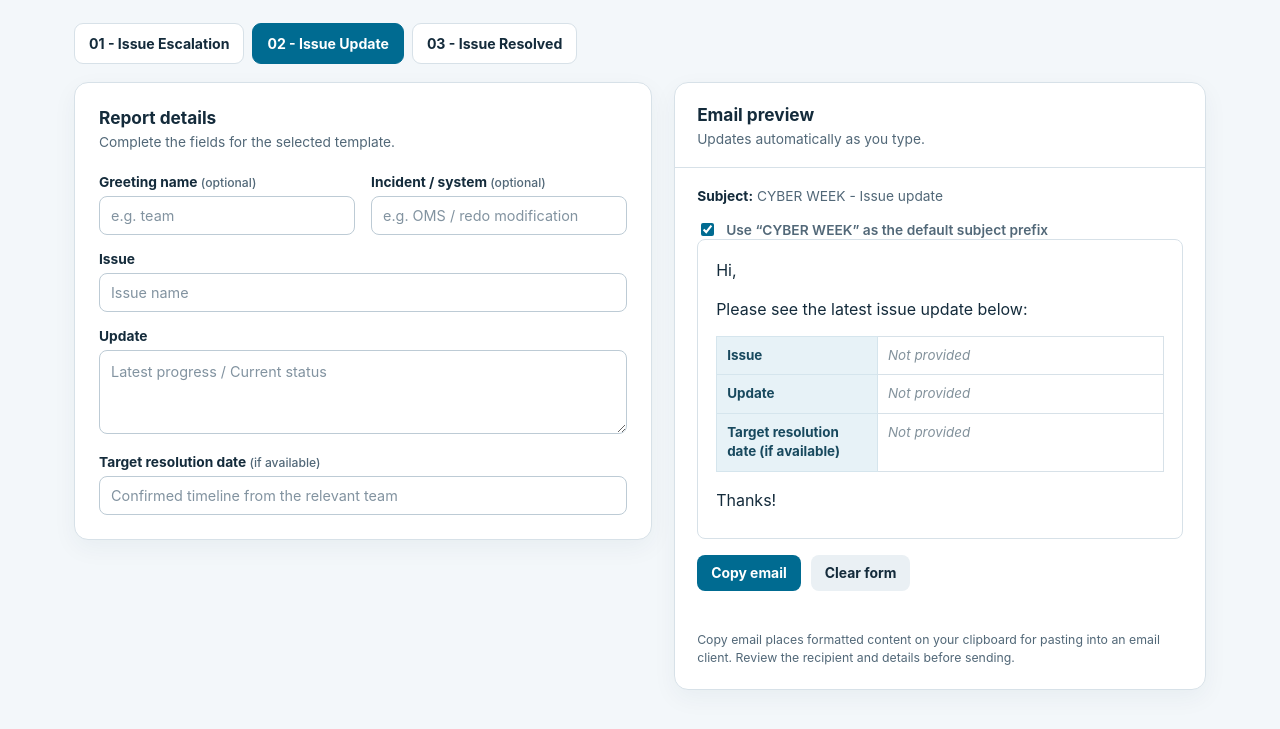
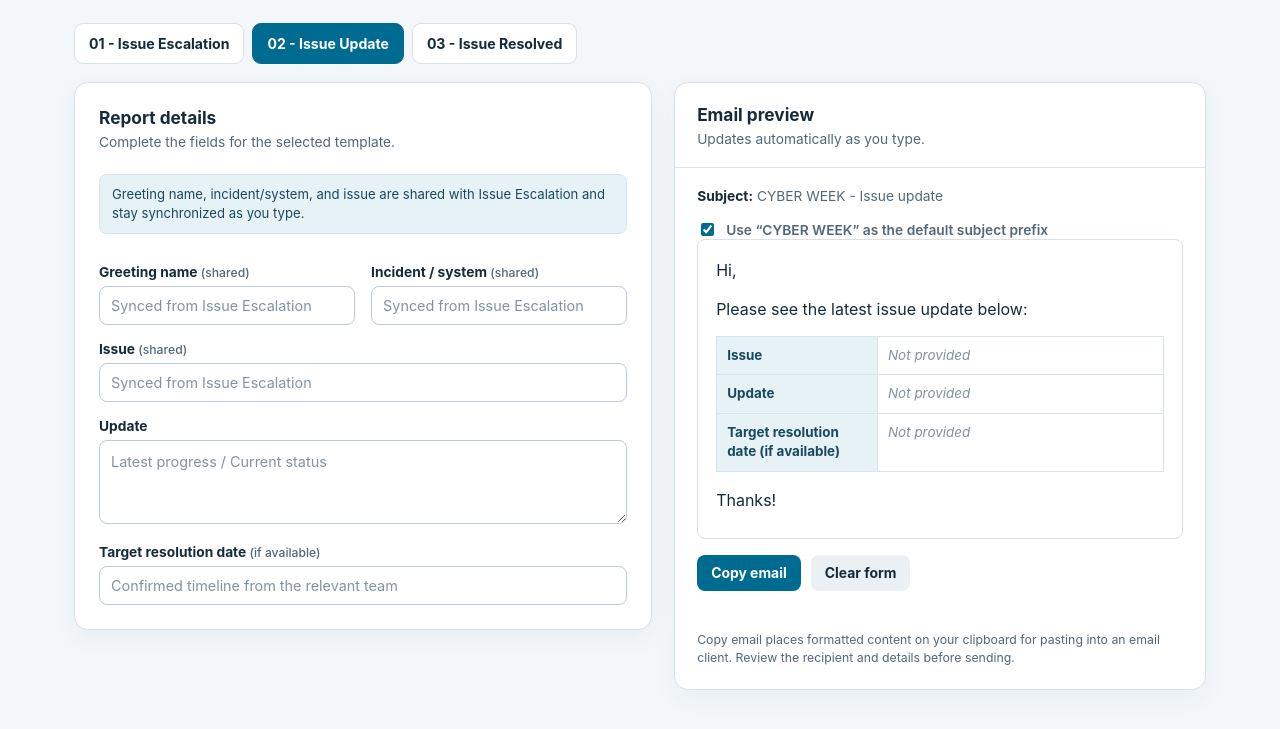
Before and after one commit to 06scathefire-beep/downtimeG, a plain HTML site: page Issue Report Escalation.html in a window 1280 px wide. Both pictures are taken after a click on the tab "02 - Issue Update". Shown: the part 171-900 px from the top of the page. Drawn offline with Linux system fonts and the light colour scheme.

Commit message:
Sync shared escalation fields across update and resolved tabs

```diff
--- a/Issue Report Escalation.html
+++ b/Issue Report Escalation.html
@@ -39,6 +39,8 @@
     .reference-button { flex:none; padding:5px 9px; color:var(--blue-dark); background:var(--blue-pale); font-size:.76rem; }
     .reference-button:hover { background:#d8ebf3; }
     .tab-panel[hidden] { display:none; }
+    .shared-note { margin:0 0 14px; padding:10px 12px; border:1px solid #d5e5ed; border-radius:8px; background:var(--blue-pale); color:#18495e; font-size:.82rem; line-height:1.45; }
+    .shared-field input { background:#f6fafc; }
     .checkbox-row { display:flex; align-items:center; gap:9px; margin-top:9px; color:var(--muted); font-size:.84rem; }
     .checkbox-row label { margin:0; font-weight:600; }
     .preview-top { padding:21px 22px 17px; border-bottom:1px solid var(--line); }
@@ -122,19 +124,21 @@
 
       <div id="panel-update" class="tab-panel" role="tabpanel" aria-labelledby="tab-update" hidden>
         <form id="update-form" autocomplete="on"><div class="grid">
-          <div class="field"><label for="update-recipient">Greeting name <span class="optional">(optional)</span></label><input id="update-recipient" name="recipient" placeholder="e.g. team"></div>
-          <div class="field"><label for="update-title">Incident / system <span class="optional">(optional)</span></label><input id="update-title" name="incidentTitle" placeholder="e.g. OMS / redo modification"></div>
-          <div class="field full"><label for="update-issue">Issue</label><input id="update-issue" name="issue" placeholder="Issue name"></div>
-          <div class="field full"><label for="update-status">Update</label><textarea id="update-status" name="update" placeholder="Latest progress / Current status"></textarea></div>
+          <p class="shared-note field full">Greeting name, incident/system, and issue are shared with Issue Escalation and stay synchronized as you type.</p>
+          <div class="field"><label for="update-recipient">Greeting name <span class="optional">(shared)</span></label><input class="shared-field" id="update-recipient" name="recipient" placeholder="Synced from Issue Escalation"></div>
+          <div class="field"><label for="update-title">Incident / system <span class="optional">(shared)</span></label><input class="shared-field" id="update-title" name="incidentTitle" placeholder="Synced from Issue Escalation"></div>
+          <div class="field full"><label for="update-issue">Issue <span class="optional">(shared)</span></label><input class="shared-field" id="update-issue" name="issue" placeholder="Synced from Issue Escalation"></div>
+          <div class="field full"><label for="update-status">Update</label><textarea name="update" id="update-status" placeholder="Latest progress / Current status"></textarea></div>
           <div class="field full"><label for="update-target">Target resolution date <span class="optional">(if available)</span></label><input id="update-target" name="target" placeholder="Confirmed timeline from the relevant team"></div>
         </div></form>
       </div>
 
       <div id="panel-resolved" class="tab-panel" role="tabpanel" aria-labelledby="tab-resolved" hidden>
         <form id="resolved-form" autocomplete="on"><div class="grid">
-          <div class="field"><label for="resolved-recipient">Greeting name <span class="optional">(optional)</span></label><input id="resolved-recipient" name="recipient" placeholder="e.g. team"></div>
-          <div class="field"><label for="resolved-title">Incident / system <span class="optional">(optional)</span></label><input id="resolved-title" name="incidentTitle" placeholder="e.g. OMS / redo modification"></div>
-          <div class="field full"><label for="resolved-issue">Issue</label><input id="resolved-issue" name="issue" placeholder="Issue name"></div>
+          <p class="shared-note field full">Greeting name, incident/system, and issue are shared with Issue Escalation and stay synchronized as you type.</p>
+          <div class="field"><label for="resolved-recipient">Greeting name <span class="optional">(shared)</span></label><input class="shared-field" id="resolved-recipient" name="recipient" placeholder="Synced from Issue Escalation"></div>
+          <div class="field"><label for="resolved-title">Incident / system <span class="optional">(shared)</span></label><input class="shared-field" id="resolved-title" name="incidentTitle" placeholder="Synced from Issue Escalation"></div>
+          <div class="field full"><label for="resolved-issue">Issue <span class="optional">(shared)</span></label><input class="shared-field" id="resolved-issue" name="issue" placeholder="Synced from Issue Escalation"></div>
           <div class="field"><label for="resolved-at">Resolved at</label><input id="resolved-at" name="resolvedAt" placeholder="e.g. Nov 13, 2:00 PM, Manila Timezone"></div>
           <div class="field"><label for="resolved-by">Verified by</label><input id="resolved-by" name="verifiedBy" placeholder="Name / Team"></div>
           <div class="field full"><label for="root-cause">Root cause</label><textarea id="root-cause" name="rootCause" placeholder="Describe the confirmed root cause."></textarea></div>
@@ -167,20 +171,29 @@
   const subjectPreview = document.getElementById('subject-preview');
   const status = document.getElementById('status');
   const cyberWeek = document.getElementById('cyber-week');
+  const sharedFields = [
+    ['recipient', 'update-recipient', 'resolved-recipient'],
+    ['incident-title', 'update-title', 'resolved-title'],
+    ['issue', 'update-issue', 'resolved-issue']
+  ];
   let activeTab = 'escalation';
 
   const escapeHtml = text => String(text).replace(/[&<>"']/g, c => ({'&':'&amp;','<':'&lt;','>':'&gt;','"':'&quot;',"'":'&#39;'}[c]));
   const formValue = (formId, name) => String(new FormData(document.getElementById(formId)).get(name) || '').trim();
-
+  function syncSharedFields(source) {
+    sharedFields.forEach(ids => {
+      if (!ids.includes(source.id)) return;
+      const value = source.value;
+      ids.filter(id => id !== source.id).forEach(id => { document.getElementById(id).value = value; });
+    });
+  }
   function tableRows(rows) {
     return rows.map(([label, content]) => `<tr><th scope="row">${escapeHtml(label)}</th><td>${content ? escapeHtml(content) : '<span class="empty">Not provided</span>'}</td></tr>`).join('');
   }
-
   function render() {
     status.textContent = '';
     const prefix = cyberWeek.checked ? 'CYBER WEEK - ' : '';
     let subject, greeting, opening, rows;
-
     if (activeTab === 'escalation') {
       const title = formValue('escalation-form','incidentTitle');
       const category = formValue('escalation-form','issueCategory');
@@ -214,7 +227,6 @@
         ['Corrective and preventive actions (if available)',formValue('resolved-form','actions')]
       ]);
     }
-
     subjectPreview.textContent = subject;
     preview.innerHTML = `<p>Hi${greeting ? ` ${escapeHtml(greeting)}` : ''},</p><p>${escapeHtml(opening)}</p><div class="table-wrap"><table class="email-table"><tbody>${rows}</tbody></table></div><p class="signoff">Thanks!</p>`;
   }
@@ -226,31 +238,26 @@
     document.getElementById(`panel-${activeTab}`).hidden = false;
     render();
   }));
-
   document.querySelectorAll('.tab-panel form').forEach(form => {
-    form.addEventListener('input', render);
-    form.addEventListener('change', render);
+    form.addEventListener('input', event => { syncSharedFields(event.target); render(); });
+    form.addEventListener('change', event => { syncSharedFields(event.target); render(); });
   });
   cyberWeek.addEventListener('change', render);
-
   document.getElementById('clear-button').addEventListener('click', () => {
     document.querySelectorAll('.tab-panel form').forEach(form => form.reset());
     cyberWeek.checked = true;
     render();
   });
-
   const categoryDialog = document.getElementById('category-reference');
   const severityDialog = document.getElementById('severity-reference');
   document.getElementById('category-reference-button').addEventListener('click', () => categoryDialog.showModal());
   document.getElementById('severity-reference-button').addEventListener('click', () => severityDialog.showModal());
   document.querySelectorAll('[data-close-dialog]').forEach(button => button.addEventListener('click', () => button.closest('dialog').close()));
   [categoryDialog,severityDialog].forEach(dialog => dialog.addEventListener('click', event => { if (event.target === dialog) dialog.close(); }));
-
   function emailHtml() {
     const content = preview.innerHTML;
     return `<!doctype html><html><head><meta charset="utf-8"></head><body style="font-family:Arial,sans-serif;color:#142b3b;line-height:1.5">${content.replace(/class="email-table"/g,'style="width:100%;border-collapse:collapse;font-size:14px"').replace(/<th scope="row">/g,'<th scope="row" style="width:36%;padding:9px 10px;text-align:left;vertical-align:top;background:#e7f2f7;border:1px solid #d5e5ed;color:#18495e">').replace(/<td>/g,'<td style="padding:9px 10px;vertical-align:top;border:1px solid #d7e1e8;white-space:pre-wrap">').replace(/<span class="empty">/g,'<span style="color:#83929c;font-style:italic">')}</body></html>`;
   }
-
   document.getElementById('copy-button').addEventListener('click', async () => {
     try {
       const html = emailHtml();
@@ -261,7 +268,6 @@
       status.textContent = 'Email copied. Paste it into your email client.';
     } catch (_) { status.textContent = 'Could not access the clipboard. Allow clipboard access or use a supported browser and try again.'; }
   });
-
   render();
 })();
 </script>
```
